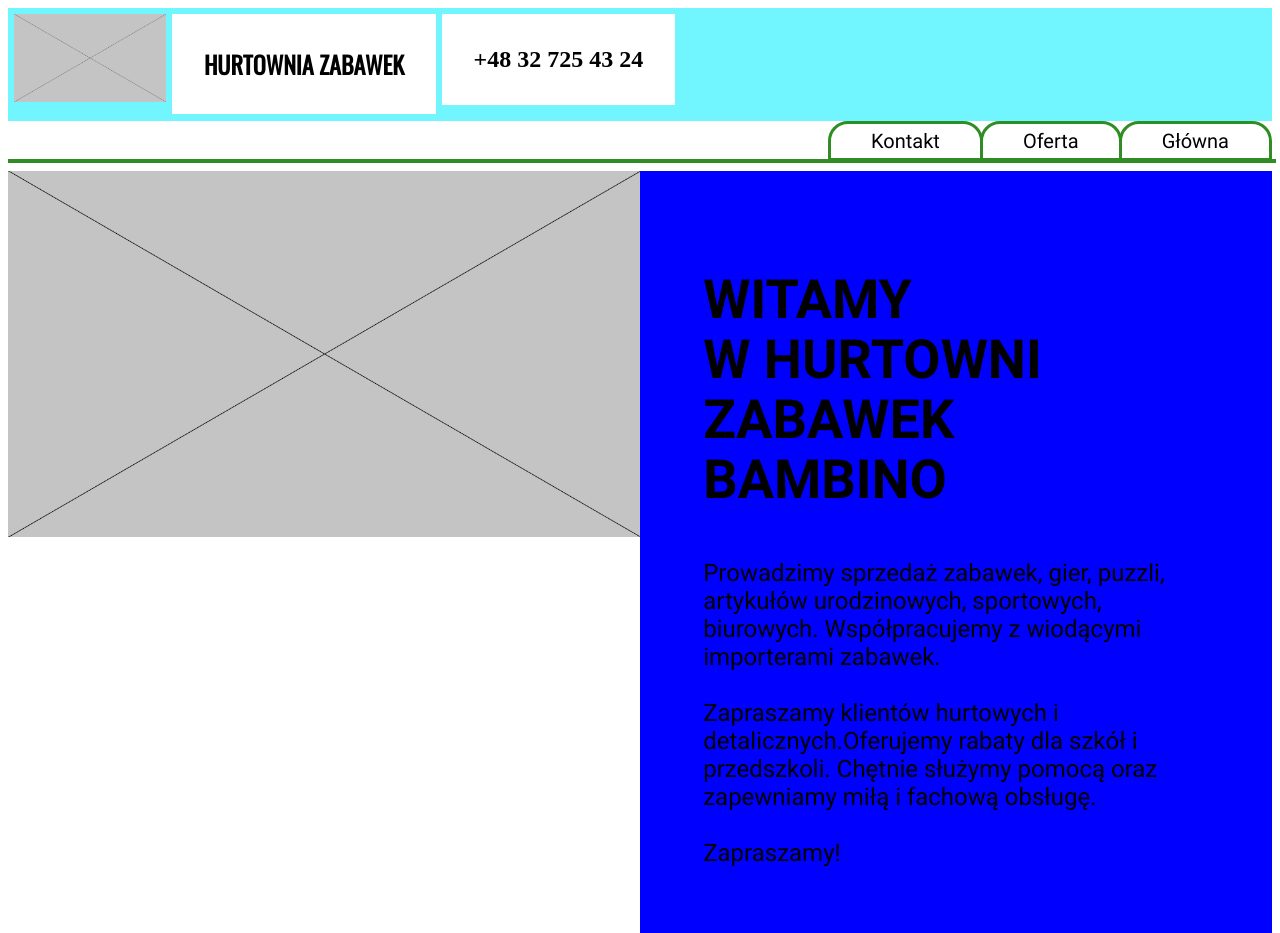
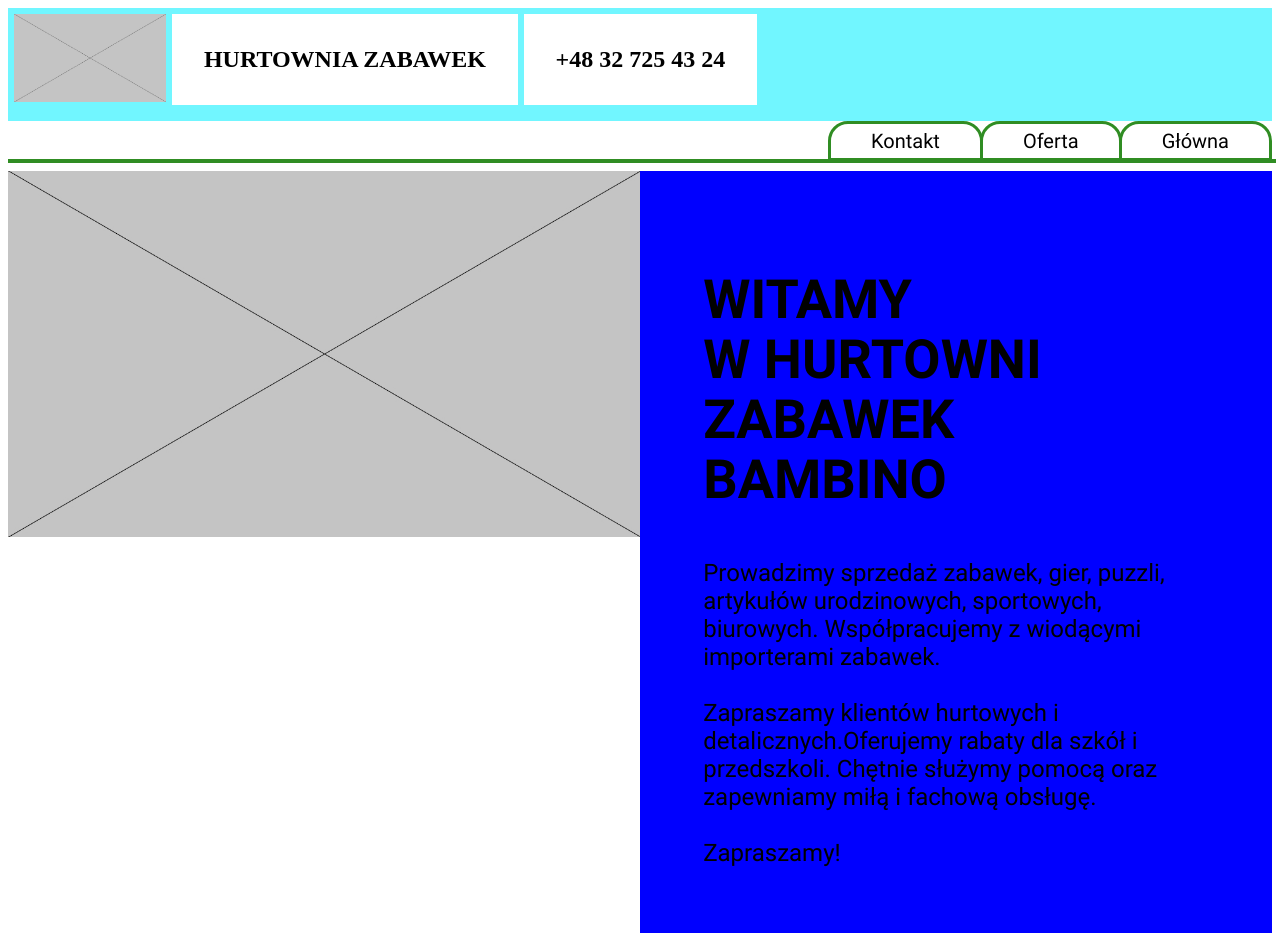
Before and after one commit to Nokamala/bambino, a plain HTML site: page index.html in a window 1280 px wide. Shown: the top 933 px of the page. Drawn offline with Linux system fonts and the light colour scheme; files whose address does not match are found by name.

Commit message:
Update style.css

```diff
--- a/css/style.css
+++ b/css/style.css
@@ -16,7 +16,7 @@
 
 @font-face{
   font-family: Oswald;
-  src: url(css/Oswald/Oswald-Bold.ttf)
+  src: url(bamibino/css/Oswald/Oswald-Bold.ttf)
   font-weight: bold;
 }
 
@@ -37,7 +37,6 @@ header > a{
     background: white;
     text-decoration: none;
     text-transform: uppercase;
-    font-family: Oswald, Roboto;
     font-weight: bold;
     font-size: x-large;
     color: #000000;
```
